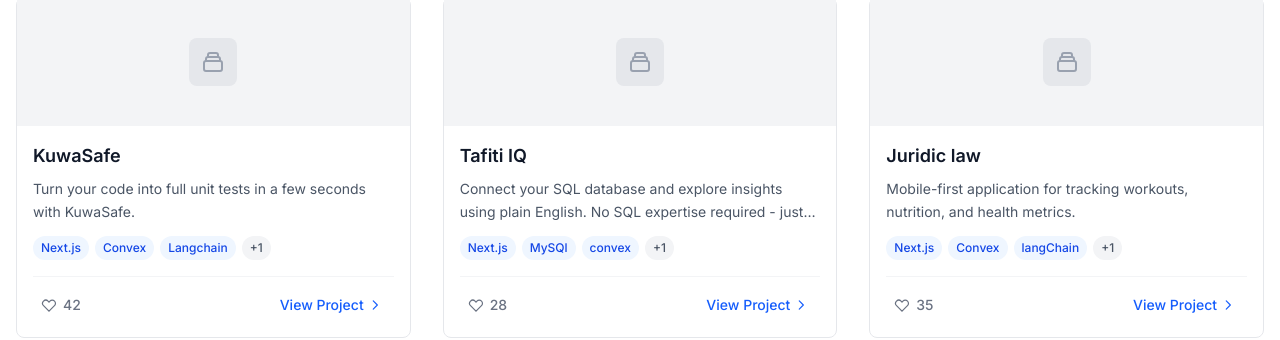
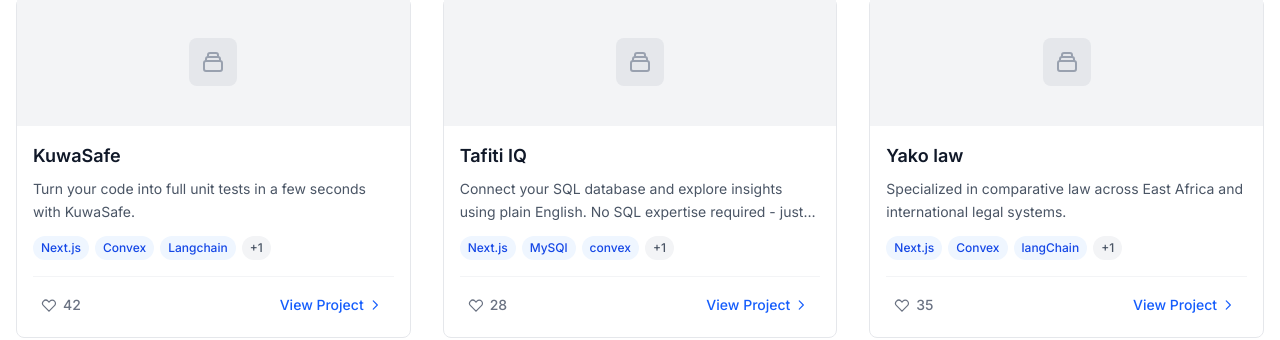
Before and after one commit to abdillah14/my-porfolio, a Next.js app: page / in a window 1280 px wide. Shown: the part 2369-2709 px from the top of the page. Built offline with nearby package versions, Linux system fonts and the light colour scheme.

Commit message:
new chanes

```diff
--- a/src/components/FeaturedProjects.tsx
+++ b/src/components/FeaturedProjects.tsx
@@ -18,8 +18,8 @@
   },
   {
     id: '3',
-    title: 'Juridic law',
-    description: 'Mobile-first application for tracking workouts, nutrition, and health metrics.',
+    title: 'Yako law',
+    description: 'Specialized in comparative law across East Africa and international legal systems.',
     tags: ['Next.js', 'Convex', 'langChain', 'Gemini'],
     likes: 35,
   },
--- a/src/components/Hero.tsx
+++ b/src/components/Hero.tsx
@@ -76,7 +76,7 @@
               </a>
 
               <a
-                href="https://github.com/abdillahally"
+                href="https://github.com/abdillah14"
                 className="group p-2 bg-gray-800/30 rounded-lg hover:bg-gray-700/50 transition-all duration-200"
                 target="_blank"
                 rel="noopener noreferrer"
```
